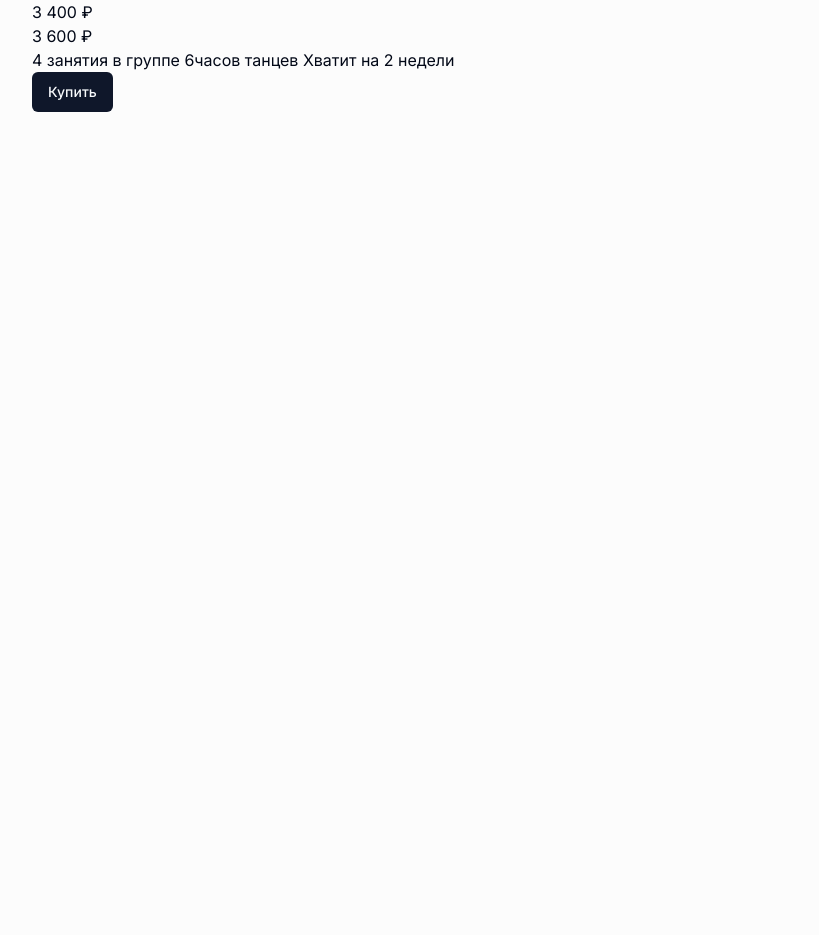
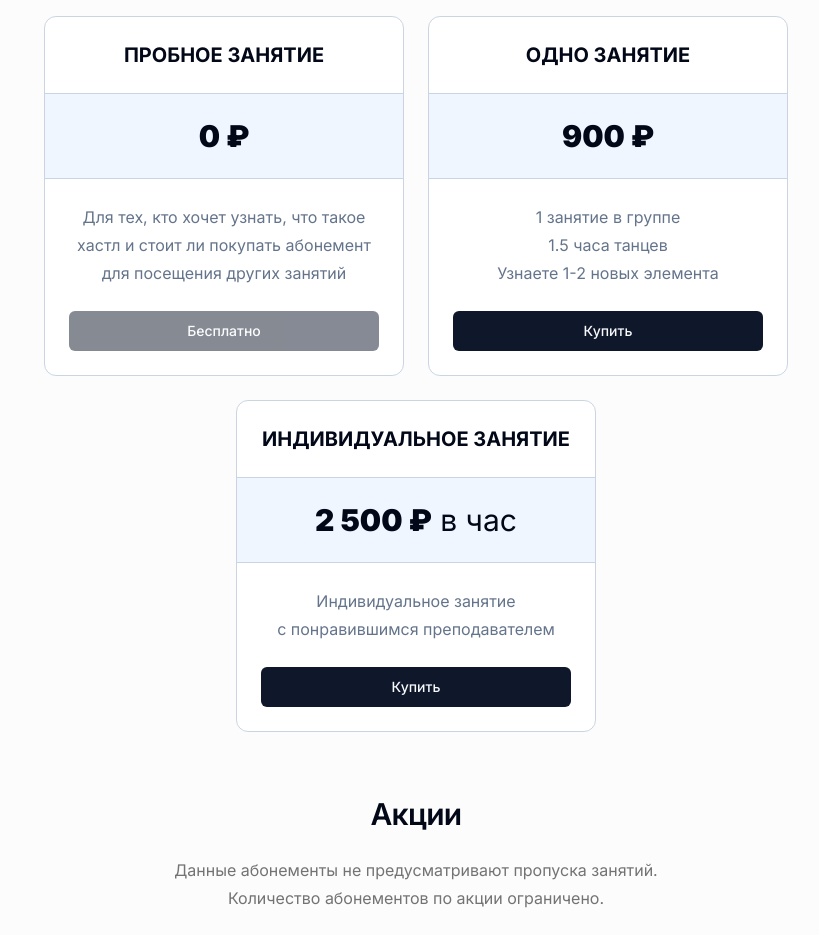
Before and after one commit to arlagonix/dance-school-moscow, a Next.js app: page /pricing in a window 1280 px wide. Shown: the part 384-1319 px from the top of the page, without its empty margins (224-1043 px from the left). Before the commit the page ends 800 px from the top, so only its background shows below. Built offline with nearby package versions, Linux system fonts and the light colour scheme.

Commit message:
Continue cooking

```diff
--- a/package.json
+++ b/package.json
@@ -27,7 +27,7 @@
     "@types/react-dom": "^18",
     "eslint": "^8",
     "eslint-config-next": "14.2.3",
-    "postcss": "^8",
+    "postcss": "8.4.39",
     "prettier": "^3.3.2",
     "prettier-plugin-tailwindcss": "^0.6.4",
     "tailwindcss": "^3.4.1",
--- a/src/app/pricing/page.tsx
+++ b/src/app/pricing/page.tsx
@@ -3,6 +3,10 @@ import ClassSignUp from '@/components/ClassSignUp'
 import H1 from '@/components/H1'
 import Main from '@/components/Main'
 import PriceCard from '@/components/PriceCard'
+import { pricingData } from './pricingData'
+import H2 from '@/components/H2'
+import P from '@/components/P'
+import { Fragment } from 'react'
 
 const breadCrumbsData: BreadcrumbType[] = [
   {
@@ -25,15 +29,47 @@ const PricingPage = () => {
         description="Пока ты думаешь, другие пробуют и у них получается. И у тебя получится!"
         isIncludeContract
       />
-      <PriceCard
-        title="4 занятия"
-        subtitle="2 раза в неделю"
-        price="3 400"
-        badPrice="3 600"
-        avgPricePerClass="566"
-        description={`4 занятия в группе\n6часов танцев\nХватит на 2 недели`}
-        purchaseLink="#"
-      />
+      <div></div>
+      {pricingData.map((pricingGroup) => (
+        <section key={pricingGroup.id} className="mt-16">
+          {pricingGroup.title !== undefined && <H2>{pricingGroup.title}</H2>}
+          {pricingGroup.description !== undefined && (
+            <>
+              {typeof pricingGroup.description === 'string' && (
+                <P className="text-center text-neutral-500">
+                  {pricingGroup.description}
+                </P>
+              )}
+              {Array.isArray(pricingGroup.description) && (
+                <P className="text-center text-neutral-500">
+                  {pricingGroup.description.map((item, index, arr) => (
+                    <Fragment key={index}>
+                      {item}
+                      {index !== arr.length - 1 && <br />}
+                    </Fragment>
+                  ))}
+                </P>
+              )}
+            </>
+          )}
+          <div className="mt-6 flex flex-wrap justify-center gap-6">
+            {pricingGroup.items.map((pricingCard) => (
+              <PriceCard
+                key={pricingCard.title}
+                title={pricingCard.title}
+                subtitle={pricingCard.subtitle}
+                price={pricingCard.price}
+                priceTiming={pricingCard.priceTiming}
+                badPrice={pricingCard.badPrice}
+                avgPricePerClass={pricingCard.avgPricePerClass}
+                avgPricePerClassUnits={pricingCard.avgPricePerClassUnits}
+                description={pricingCard.description}
+                purchaseLink={pricingCard.purchaseLink}
+              />
+            ))}
+          </div>
+        </section>
+      ))}
     </Main>
   )
 }
--- /dev/null
+++ b/src/app/pricing/pricingData.ts
@@ -0,0 +1,82 @@
+export const pricingData: PriceCardsGroupType[] = [
+  {
+    id: '1',
+    title: undefined,
+    description: undefined,
+    items: [
+      {
+        id: '1',
+        title: 'Пробное занятие',
+        price: '0',
+        description:
+          'Для тех, кто хочет узнать, что такое хастл и стоит ли покупать абонемент для посещения других занятий',
+      },
+      {
+        id: '2',
+        title: 'Одно занятие',
+        price: '900',
+        description: [
+          '1 занятие в группе',
+          '1.5 часа танцев',
+          'Узнаете 1-2 новых элемента',
+        ],
+        purchaseLink:
+          'https://auth.robokassa.ru/Merchant/Index.aspx?MerchantLogin=danceschool.moscow&InvId=0&Culture=ru&Encoding=utf-8&Description=Разовое%20посещение&OutSum=900&shp_interface=link&SignatureValue=a10461203e9edbd7e2e6874975d85747',
+      },
+      {
+        id: '3',
+        title: 'Индивидуальное занятие',
+        price: '2 500',
+        priceTiming: 'в час',
+        description: [
+          'Индивидуальное занятие',
+          'с понравившимся преподавателем',
+        ],
+        purchaseLink: '#',
+      },
+    ],
+  },
+  {
+    id: '2',
+    title: 'Акции',
+    description: [
+      'Данные абонементы не предусматривают пропуска занятий.',
+      'Количество абонементов по акции ограничено.',
+    ],
+    items: [
+      {
+        id: '1',
+        title: 'Студент',
+        price: '4 500',
+        badPrice: '7 200',
+        avgPricePerClass: '375',
+        description: [
+          '8 занятий в группе',
+          'Нужно предъявить действующий студенческий билет',
+        ],
+        purchaseLink:
+          'https://auth.robokassa.ru/Merchant/Index.aspx?MerchantLogin=danceschool.moscow&InvId=0&Culture=ru&Encoding=utf-8&Description=Студенческий&OutSum=4500&shp_interface=link&SignatureValue=eade2cd982e03843ba6436b08b2be5be',
+      },
+    ],
+  },
+]
+
+type PriceCardsGroupType = {
+  id: string
+  title?: string
+  description?: string | string[]
+  items: PriceCardType[]
+}
+
+type PriceCardType = {
+  id: string
+  title: string
+  subtitle?: string
+  price: string
+  priceTiming?: string
+  badPrice?: string
+  avgPricePerClass?: string
+  avgPricePerClassUnits?: string
+  description?: string | string[]
+  purchaseLink?: string
+}
--- a/src/components/Main.tsx
+++ b/src/components/Main.tsx
@@ -1,12 +1,17 @@
+import Footer from './Footer'
+
 type MenuProps = {
   children?: React.ReactNode
 }
 
 const Main = ({ children }: MenuProps) => {
   return (
-    <main className="relative mx-auto mt-16 w-[min(100%_-_16px*2,768px)]">
-      {children}
-    </main>
+    <>
+      <main className="relative mx-auto mt-16 w-[min(100%_-_16px*2,768px)]">
+        {children}
+      </main>
+      <Footer />
+    </>
   )
 }
 
--- a/src/components/PriceCard.tsx
+++ b/src/components/PriceCard.tsx
@@ -1,14 +1,17 @@
 import Link from 'next/link'
-import { buttonVariants } from '@/components/ui/button'
+import { Button, buttonVariants } from '@/components/ui/button'
+import { cn } from '@/lib/utils'
 
 type PriceCardProps = {
   title: string
   subtitle?: string
   price: string
-  isPricePerHour?: boolean
+  priceTiming?: string
+  priceUnits?: string
   badPrice?: string
   avgPricePerClass?: string
-  description?: string
+  avgPricePerClassUnits?: string
+  description?: string | string[]
   purchaseLink?: string
 }
 
@@ -16,37 +19,71 @@ const PriceCard = ({
   title,
   subtitle,
   price,
-  isPricePerHour = false,
+  priceTiming,
+  priceUnits,
   badPrice,
+  avgPricePerClass,
+  avgPricePerClassUnits = 'в час',
   description,
   purchaseLink,
 }: PriceCardProps) => {
   return (
-    <article>
-      <div>
-        <h3>{title}</h3>
-        {subtitle !== undefined && <p>{subtitle}</p>}
-        <div>
-          <div>
-            <p>{price} ₽</p>
-            {isPricePerHour && <p>в час</p>}
-            {badPrice !== undefined && <p>{badPrice} ₽</p>}
-          </div>
+    <article className="max-w-[360px] flex-1 basis-[360px] rounded-xl border border-slate-300 bg-white">
+      <div className="my-6 flex flex-col items-center px-6">
+        <h3 className="text-center text-xl font-bold uppercase">{title}</h3>
+        {subtitle !== undefined && (
+          <p className="text-center text-sm text-slate-500">{subtitle}</p>
+        )}
+      </div>
+      <div className="flex flex-col items-center border-b border-t border-slate-300 bg-blue-50 p-6">
+        <div className="flex items-end gap-2">
+          <p className="text-3xl">
+            <span className="font-black">{price} ₽</span>{' '}
+            {priceTiming !== undefined && priceTiming}
+          </p>
+          {priceUnits !== undefined && <p>{priceUnits}</p>}
+          {badPrice !== undefined && (
+            <p className="text-xl font-black text-slate-400 line-through">
+              {badPrice} ₽
+            </p>
+          )}
         </div>
+        {avgPricePerClass !== undefined && (
+          <p className="text-xl">
+            ≈ <span className="font-black">{avgPricePerClass} ₽</span>{' '}
+            {avgPricePerClassUnits}
+          </p>
+        )}
       </div>
       {description && (
-        <div>
-          <p>{description}</p>
+        <div className="m-6 text-center leading-normal text-slate-500">
+          {Array.isArray(description) &&
+            description.map((item, index) => (
+              <p key={index} className="leading-7">
+                {item}
+              </p>
+            ))}
+          {!Array.isArray(description) && description !== undefined && (
+            <p className="leading-7">{description}</p>
+          )}
+          {/* <p>{description}</p> */}
         </div>
       )}
-      {purchaseLink !== undefined && (
-        <div>
+      {price !== '0' && purchaseLink !== undefined && (
+        <div className="m-6">
           <Link
             href={purchaseLink}
-            className={buttonVariants({ variant: 'default' })}
+            className={cn(buttonVariants({ variant: 'default' }), 'w-full')}
           >
             Купить
           </Link>
+        </div>
+      )}
+      {price === '0' && (
+        <div className="m-6">
+          <Button disabled className="w-full">
+            Бесплатно
+          </Button>
         </div>
       )}
     </article>
--- a/tsconfig.json
+++ b/tsconfig.json
@@ -18,7 +18,8 @@
       }
     ],
     "paths": {
-      "@/*": ["./src/*"]
+      "@/*": ["./src/*"],
+      "@public/*": ["./public/*"]
     }
   },
   "include": [
```
Also changed, not shown: src/components/ui/button.tsx (+19 -19 lines), 1 other file (tests, documents, lock files or other folders).
